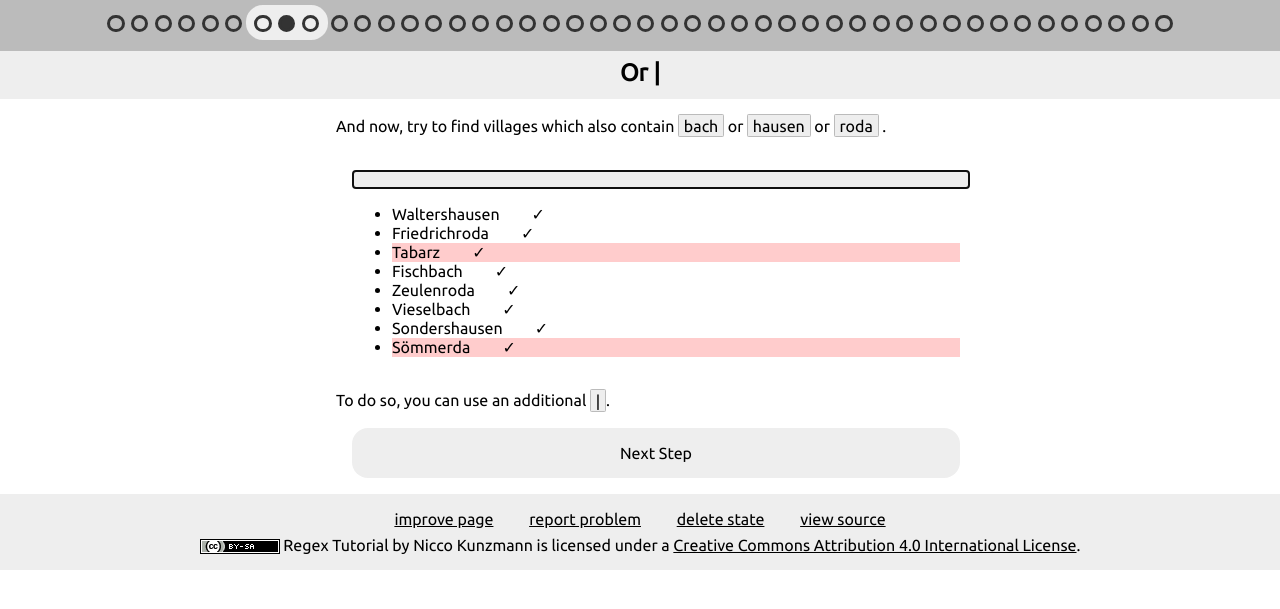
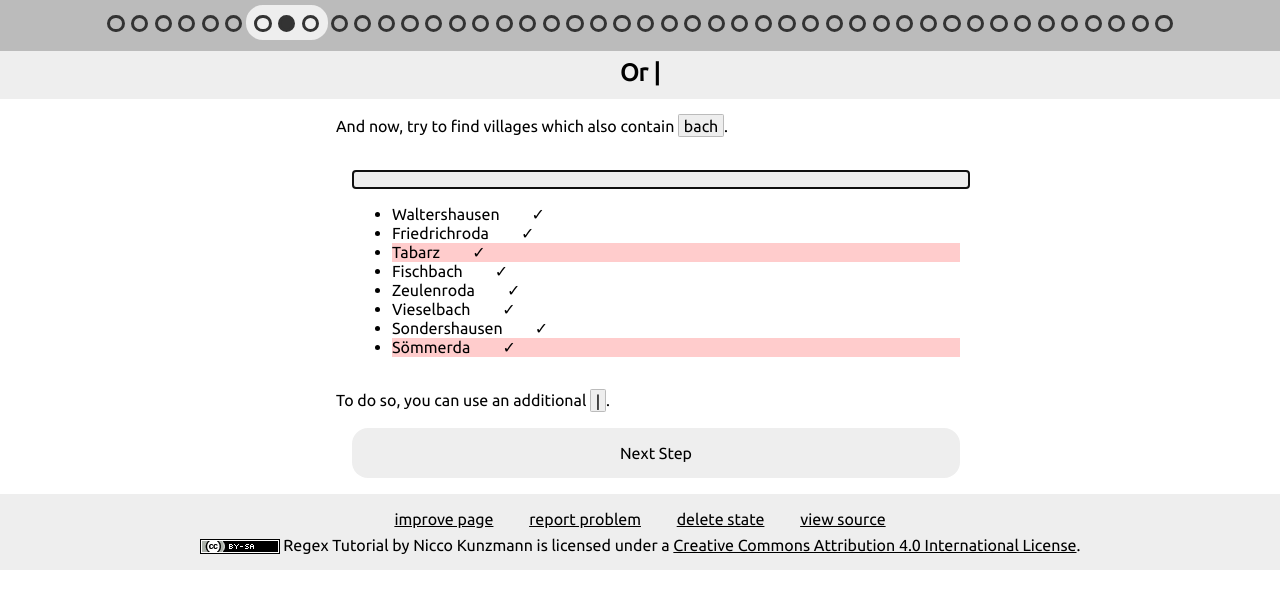
Before and after one commit to CoderDojoPotsdam/regex-tutorial, a Jekyll site: the page built from steps/03-02-or.html, in a window 1280 px wide. Shown: the top 609 px of the page. Built offline with Jekyll 4.4.1, drawn with Linux system fonts in a browser that asks for light colours.

Commit message:
Revert "Easy change keep German Words"

```diff
--- a/steps/03-02-or.html
+++ b/steps/03-02-or.html
@@ -5,7 +5,7 @@ lang: en
 ---
 <p>
   <!-- I do not think native English speakers know to look for "hausen" or "roda". Maybe explain why you would use those. -->
-  And now, try to find villages which also contain <span class="regex">bach</span> or <span class="regex">hausen</span> or <span class="regex">roda</span> .
+  And now, try to find villages which also contain <span class="regex">bach</span>.
 </p>
 <div class="playfield">
   <input type="text" value="" class="regex" reference="hausen|roda|bach">
```
